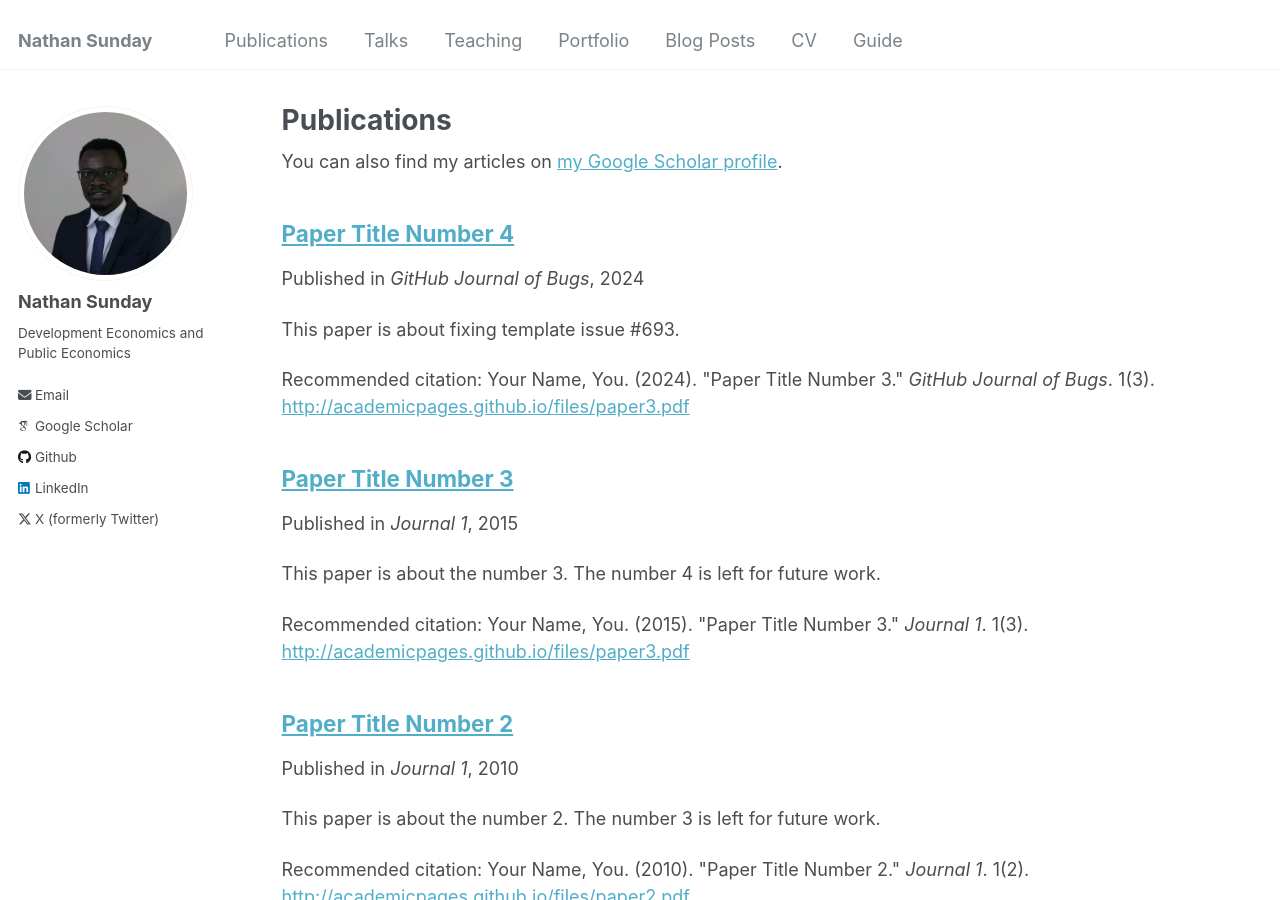
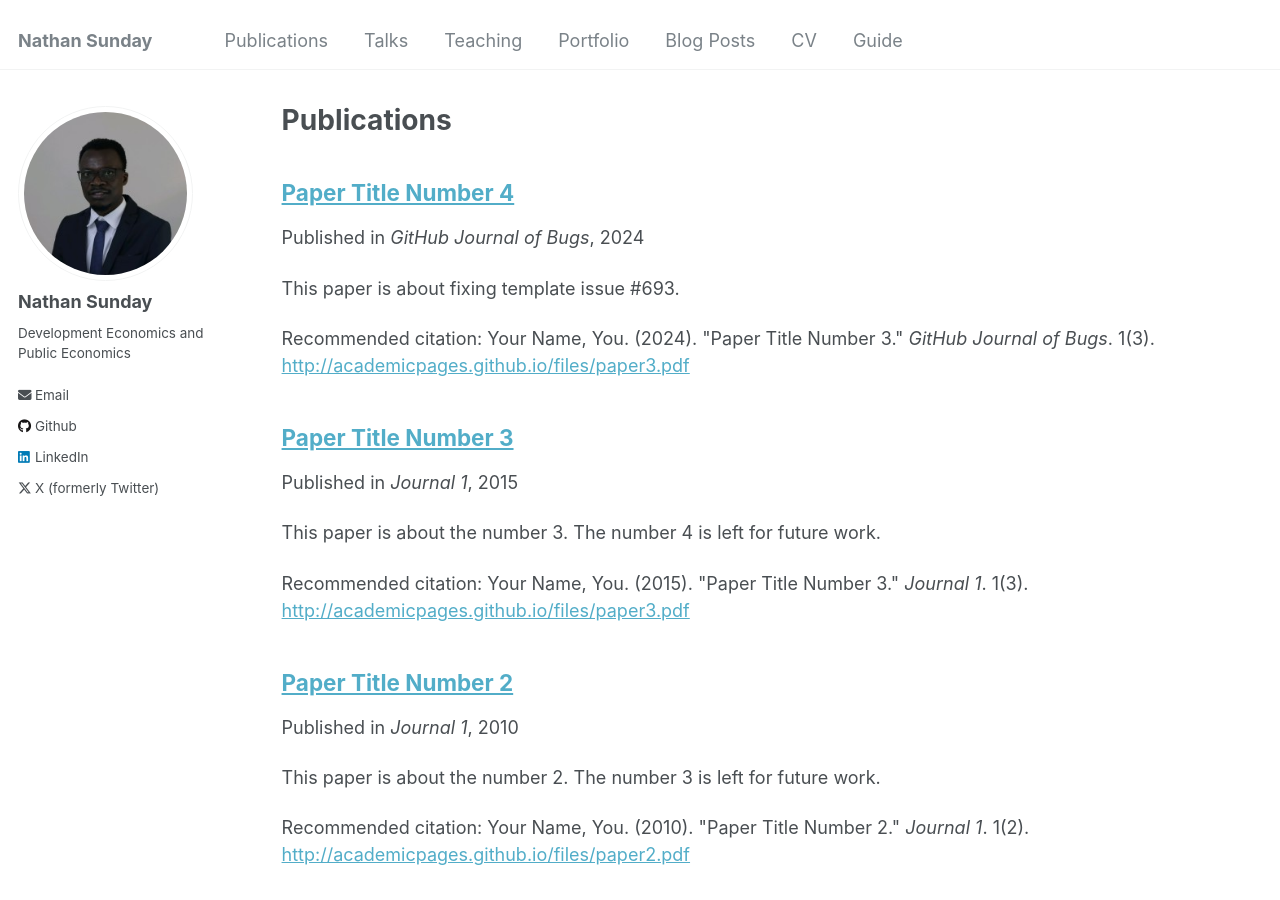
Before and after one commit to LizzyChikapa/nathan, a Jekyll site: the page built from _pages/publications.md, in a window 1280 px wide and 900 px high. Built offline with Jekyll 4.4.1, drawn with Linux system fonts in a browser that asks for light colours; some web fonts are replaced; part of the change alters nothing that is shown.

Commit message:
Update _config.yml

```diff
--- a/_config.yml
+++ b/_config.yml
@@ -12,9 +12,9 @@ title                    : "Nathan Sunday"
 title_separator          : "-"
 name                     : &name "Your Name"
 description              : &description "personal description"
-url                      : https://lizzychikapa.github.io # the base hostname & protocol for your site e.g. "https://mmistakes.github.io"
+url                      : https://academicpages.github.io # the base hostname & protocol for your site e.g. "https://mmistakes.github.io"
 baseurl                  : "" # the subpath of your site, e.g. "/blog"
-repository               : "https://lizzychikapa.github.io/nathan/"
+repository               : "academicpages/academicpages.github.io"
 
 # Site Author - The following control what appear as part of the author content on the side bar.
 #               If a field is blank the icon and link will not appear, otherwise it will be shown.
@@ -30,6 +30,7 @@ author:
   #uri              : # URL
   email            : "nsunday@umich.edu"
   Twitter           :
+  LinkedIn          :
   github           : "https://github.com/NathanSunday"
 
   # Academic websites
@@ -65,14 +66,13 @@ author:
   steam            : # Username
   telegram         : # URL
   tumblr           : # Username
-  twitter          : " https://twitter.com/nsunday8"
+  twitter          :  " https://twitter.com/nsunday8"
   vine             : # Username
   weibo            : # Username
   wikipedia        : # Username
   xing             : # Username
   youtube          : # Username
   zhihu            : # URL
-  googlescholar   : " https://scholar.google.com/citations?hl=en&user=Ma4dAkQAAAAJ&scilu=&scisig=ANVigOsAAAAAZi281e9NnjkBO75CEkBs9hWe_94&gmla=ABOlHizIBzG-6_h3M_sl_MqikoXbT7vnRS16KmfxLraBhUqouBY6Y-d_-Kpj_Va0aAzZ3pHQq9Ydi8TB-LfKGBwBBt4jGs1-PPjQnWU&sciund=498522134651893097"
 
 
 # Site Settings
```
